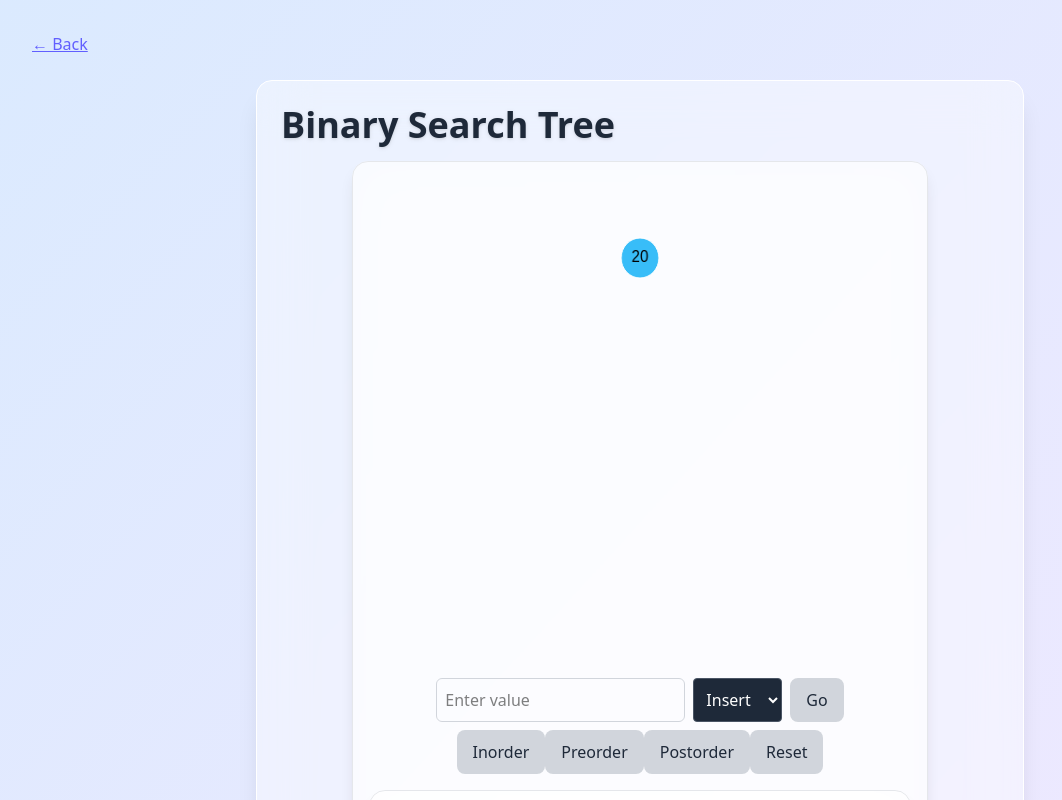
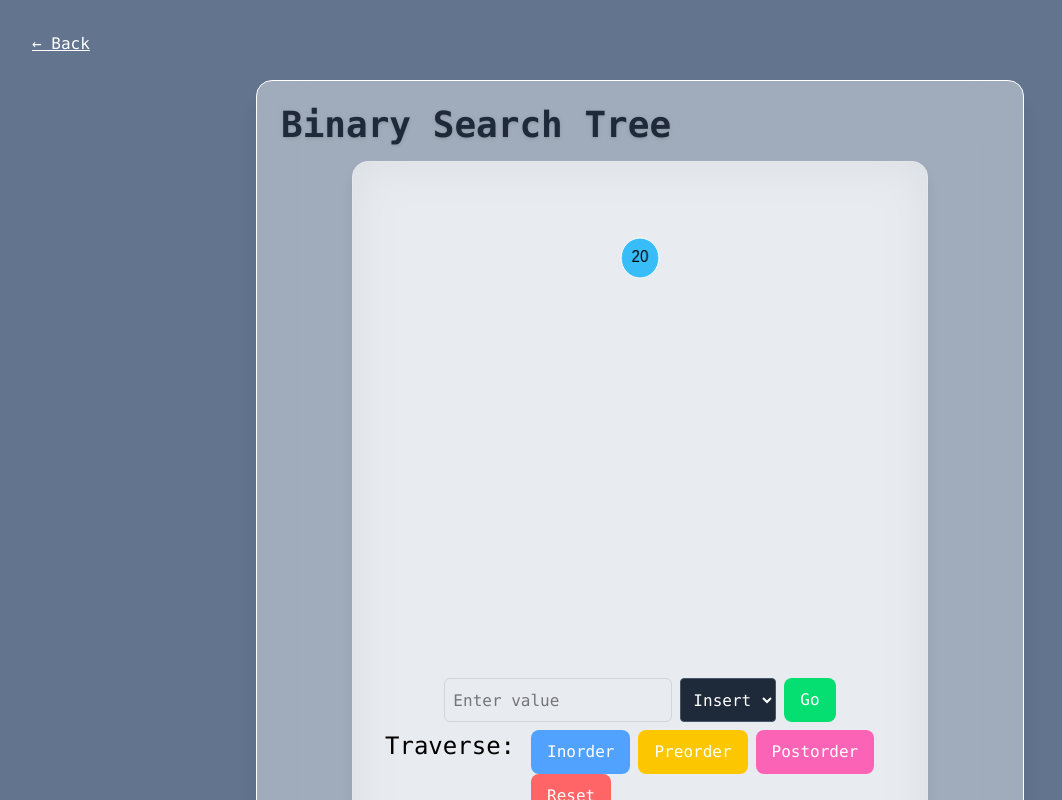
Before and after one commit to builtbydani/dsa-showcase, a React (Vite) app: page /bst in a window 1280 px wide. Shown: the top 800 px of the page, without its empty margins (0-1062 px from the left). Built offline with nearby package versions, Linux system fonts and the light colour scheme.

Commit message:
general restyling pass, ensuring uniform styling

```diff
--- a/src/components/ArraySearch/ControlBar.jsx
+++ b/src/components/ArraySearch/ControlBar.jsx
@@ -19,13 +19,13 @@ export default function ControlBar({
         onChange={(e) => setTarget(e.target.value)}
         placeholder="Search for..."
       />
-      <Button onClick={runLinear} disabled={disabled} variant="pink">
+      <Button onClick={runLinear} disabled={disabled} variant="green">
         Linear Search
       </Button>
       <Button onClick={runBinary} disabled={disabled} variant="blue">
         Binary Search
       </Button>
-      <Button onClick={() => setShowCode(!showCode)} variant="gray">
+      <Button onClick={() => setShowCode(!showCode)} variant="yellow">
         {showCode ? "Hide Pseudocode" : "Show Pseudocode"}
       </Button>
     </div>
--- a/src/components/Common/Array.jsx
+++ b/src/components/Common/Array.jsx
@@ -6,7 +6,7 @@ export default function Array({ values = [], highlightIndex = null }) {
         <div
           key={idx}
           className={`w-12 h-12 flex items-center justify-center rounded-xl text-white text-lg font-semibold ${
-            idx === highlightIndex ? "bg-pink-500" : "bg-indigo-400"
+            idx === highlightIndex ? "bg-green-400" : "bg-blue-400"
           }`}
         >
           {value}
--- a/src/components/Common/Button.jsx
+++ b/src/components/Common/Button.jsx
@@ -6,6 +6,7 @@ const variants = {
   green: "bg-green-400 hover:bg-green-500 text-white",
   red: "bg-red-400 hover:bg-red-500 text-white",
   gray: "bg-gray-300 hover:bg-gray-400 text-gray-800",
+  yellow: "bg-yellow-400 hover:bg-yellow-500 text-white",
 };
 
 export default function Button({ children, variant = "gray", className = "", ...props }) {
--- a/src/components/Common/DSAPageLayout.jsx
+++ b/src/components/Common/DSAPageLayout.jsx
@@ -4,8 +4,8 @@ import GlowTitle from "./GlowTitle";
 
 export default function DSAPageLayout({ title, children }) {
   return (
-    <div className="min-h-screen p-8 bg-gradient-to-br from-blue-100 to-purple-100">
-      <Link to="/" className="text-indigo-500 underline mb-6 block">← Back</Link>
+    <div className="min-h-screen p-8 bg-slate-500 font-mono">
+      <Link to="/" className="text-white underline mb-6 block">← Back</Link>
       <GlowCard>
         <GlowTitle>{title}</GlowTitle>
         {children}
--- a/src/components/HashTable/HashCanvas.jsx
+++ b/src/components/HashTable/HashCanvas.jsx
@@ -42,7 +42,7 @@ export default function HashCanvas({ buckets, highlight }) {
   return (
     <canvas
       ref={canvasRef}
-      className="rounded bg-white mx-auto w-full h-[300px] mt-4"
+      className="rounded bg-slate-600 mx-auto w-full h-[300px] mt-4"
     />
   );
 }
--- a/src/components/HashTable/HashControls.jsx
+++ b/src/components/HashTable/HashControls.jsx
@@ -21,7 +21,7 @@ export default function HashControls({ onInsert, mode, setMode }) {
             value={key}
             onChange={(e) => setKey(e.target.value)}
           />
-          <Button onClick={handleAdd}>Insert</Button>
+          <Button onClick={handleAdd} variant="blue">Insert</Button>
         </div>
 
         <div className="flex gap-2">
--- a/src/components/Heap/HeapCanvas.jsx
+++ b/src/components/Heap/HeapCanvas.jsx
@@ -53,7 +53,7 @@ export default function HeapCanvas({ array, highlight }) {
   return (
     <canvas
       ref={canvasRef}
-      className="rounded bg-white mx-auto w-full h-[300px] mt-4"
+      className="rounded bg-slate-600 mx-auto w-full h-[300px] mt-4"
     />
   );
 }
--- a/src/components/Heap/HeapControls.jsx
+++ b/src/components/Heap/HeapControls.jsx
@@ -22,9 +22,9 @@ export default function HeapControls({ onInsert, onExtractMin }) {
             onChange={(e) => setValue(e.target.value)}
             placeholder="Enter value"
           />
-          <Button onClick={handleInsertClick}>Insert</Button>
+          <Button onClick={handleInsertClick} variant="blue">Insert</Button>
         </div>
-        <Button onClick={onExtractMin}>Extract Min</Button>
+        <Button onClick={onExtractMin} variant="red">Extract Min</Button>
       </div>
     </GlowPanel>
   );
--- a/src/components/Home/HomePage.jsx
+++ b/src/components/Home/HomePage.jsx
@@ -2,9 +2,9 @@ import TitleCards from "./TitleCards";
 
 export default function HomePage() {
   return (
-    <div className="min-h-screen bg-gradient-to-br from-pink-100 to-indigo-100 p-8">
-      <h1 className="text-5xl font-bold text-center mb-12 text-gray-800 drop-shadow-sm">
-        📘 DSA Showcase
+    <div className="min-h-screen bg-slate-500 font-mono">
+      <h1 className="text-4xl font-bold text-center mb-12 py-6 text-gray-800 drop-shadow-sm">
+        Data Structures / Algorithms: Visual Showcase
       </h1>
       <TitleCards />
     </div>
--- a/src/components/Sorting/SortingCanvas.jsx
+++ b/src/components/Sorting/SortingCanvas.jsx
@@ -50,5 +50,5 @@ export default function SortingCanvas({ array, highlight, pivot }) {
     });
   }, [array, highlight]);
 
-  return <canvas ref={canvasRef} className="rounded bg-white mx-auto w-full h-[400px]" />;
+  return <canvas ref={canvasRef} className="rounded bg-slate-600 mx-auto w-full h-[400px]" />;
 }
--- a/src/components/Sorting/SortingControls.jsx
+++ b/src/components/Sorting/SortingControls.jsx
@@ -17,8 +17,8 @@ export default function SortingControls({ onSort, onGenerate, sortType, setSortT
         </select>
 
         <div className="flex gap-2">
-          <Button onClick={onGenerate}>Generate Array</Button>
-          <Button onClick={onSort}>Start</Button>
+          <Button onClick={onGenerate} variant="blue">Generate Array</Button>
+          <Button onClick={onSort} variant="green">Start</Button>
         </div>
       </div>
     </GlowPanel>
--- a/src/components/Tree/BSTControls.jsx
+++ b/src/components/Tree/BSTControls.jsx
@@ -74,13 +74,16 @@ export default function BSTControls({ bst, setBst, setHighlight, setLastInserted
         <option value="search">Search</option>
         <option value="delete">Delete</option>
       </select>
-      <Button onClick={handleAction}>Go</Button>
+      <Button onClick={handleAction} variant="green">Go</Button>
 
-      <div>
-        <Button onClick={() => handleTraversal("inorder")}>Inorder</Button>
-        <Button onClick={() => handleTraversal("preorder")}>Preorder</Button>
-        <Button onClick={() => handleTraversal("postorder")}>Postorder</Button>
-        <Button onClick={handleReset}>Reset</Button>
+      <div className="flex flex-row">
+        <h1 className="text-2xl px-4 gap-5">Traverse:</h1>
+        <div className="space-x-2">
+          <Button onClick={() => handleTraversal("inorder")} variant="blue">Inorder</Button>
+          <Button onClick={() => handleTraversal("preorder")} variant="yellow">Preorder</Button>
+          <Button onClick={() => handleTraversal("postorder")} variant="pink">Postorder</Button>
+          <Button onClick={handleReset} variant="red">Reset</Button>
+        </div>
       </div>
     </div>
   );
```
Also changed, not shown: 1 other file (tests, documents, lock files or other folders).
